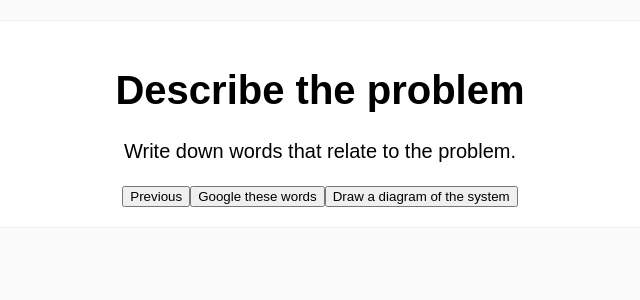
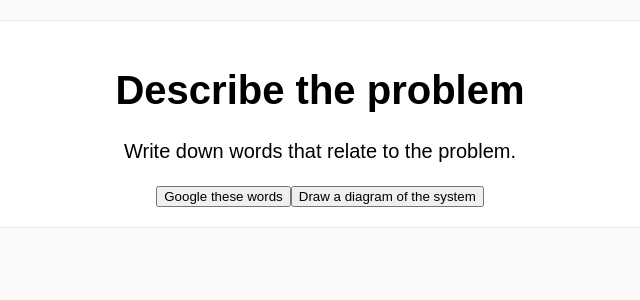
Before and after one commit to alicelieutier/follow_the_process, a React (Create React App) app: page / in a window 1280 px wide. Shown: the top 300 px of the page, without its empty margins (320-960 px from the left). Built offline with nearby package versions, Linux system fonts and the light colour scheme.

Commit message:
prevent going back if history is empty

```diff
--- a/src/App.js
+++ b/src/App.js
@@ -18,7 +18,7 @@ const graph = {
   c: {
     title: 'Draw a diagram of the system',
     description: 'Use these words to diagram what you believe might be happening.',
-    nextSteps: []
+    nextSteps: ['a']
   }
 }
 
@@ -63,6 +63,7 @@ class App extends Component {
       prev: () => this.prev(),
       next: (id) => this.chooseNext(id)
     }
+    const canGoBack = (this.state.history.length > 1)
     return (
       <div className="App">
         <div className="wrapper">
@@ -71,6 +72,7 @@ class App extends Component {
             navigation={{
               ...navigationFunctions,
               nextSteps,
+              canGoBack,
             }}
           />
         </div>
--- a/src/components/Navigation.js
+++ b/src/components/Navigation.js
@@ -1,14 +1,12 @@
 import React from 'react';
 // import './Navigation.css';
 
-const Navigation = ({prev, next, nextSteps}) => (
+const Navigation = ({prev, next, nextSteps, canGoBack}) => (
     <div className="Navigation">
-        <button onClick={prev}>Previous</button>
-        {
-            nextSteps.map(({id, title}) => (
-                <button key={id} onClick={() => next(id)}>{title}</button>
-            ))
-        }
+        {canGoBack && (<button onClick={prev}>Previous</button>)}
+        {nextSteps.map(({id, title}) => (
+            <button key={id} onClick={() => next(id)}>{title}</button>
+        ))}
     </div>
 )
 
```
